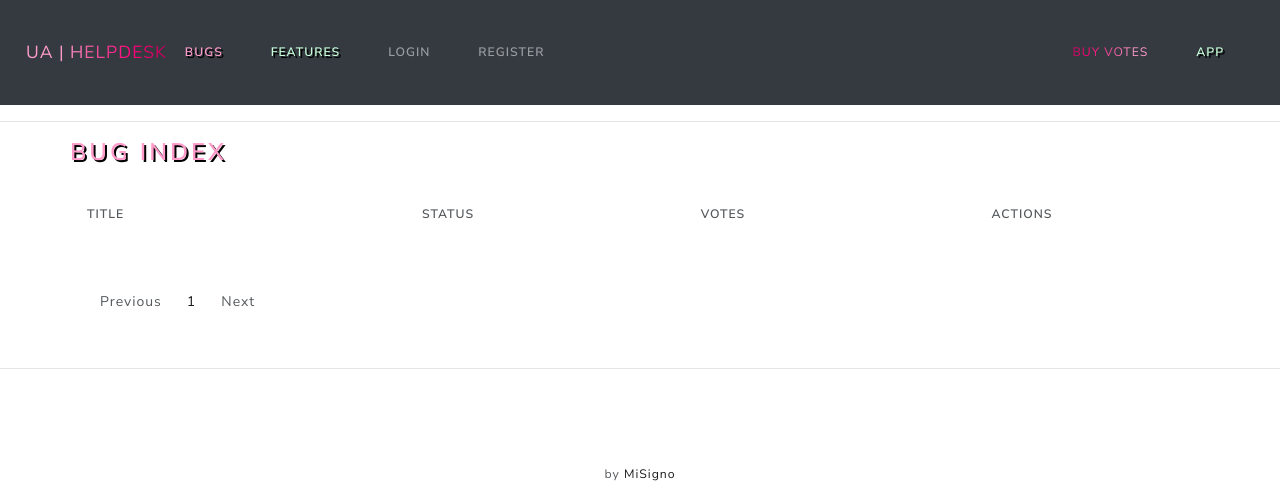
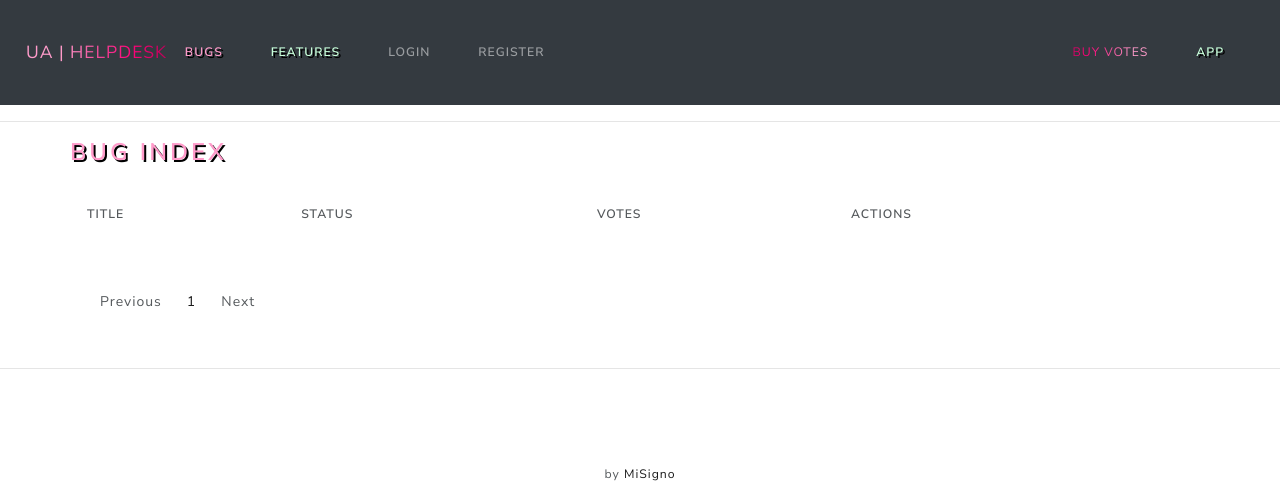
Before and after one commit to Mgsignorelli/unicornticket, a Django app: page /tickets/bug in a window 1280 px wide. Shown: the top 481 px of the page. Run offline with Django 3.2, Linux system fonts and the light colour scheme; data that the repository does not hold is empty; parts of the project's set-up code (start-up, migrations or seed data) failed here and were passed over; some libraries are stand-ins or nearby versions.

Commit message:
improves bug table layout

```diff
--- a/tickets/templates/bug_index.html
+++ b/tickets/templates/bug_index.html
@@ -20,9 +20,9 @@
                     <thead>
                     <tr>
                         <th>Title</th>
-                        <th class="text-center">Status</th>
-                        <th class="text-center">Votes</th>
-                        <th class="text-center">Actions</th>
+                        <th>Status</th>
+                        <th>Votes</th>
+                        <th>Actions</th>
                     </tr>
                     </thead>
                     <tbody>
@@ -30,7 +30,7 @@
                         <tr>
                             <td>{{ bug.title }}</td>
                             <td class="text-capitalize">{{ bug.status }}</td>
-                            <td class="text-center">{{ bug.bugvote_set.count }}</td>
+                            <td>{{ bug.bugvote_set.count }}</td>
                             <td class="text-center">
                                 <a class="btn btn-sm btn-create-ticket" href="{% url 'show_bug' bug.id %}">
                                     View
```
